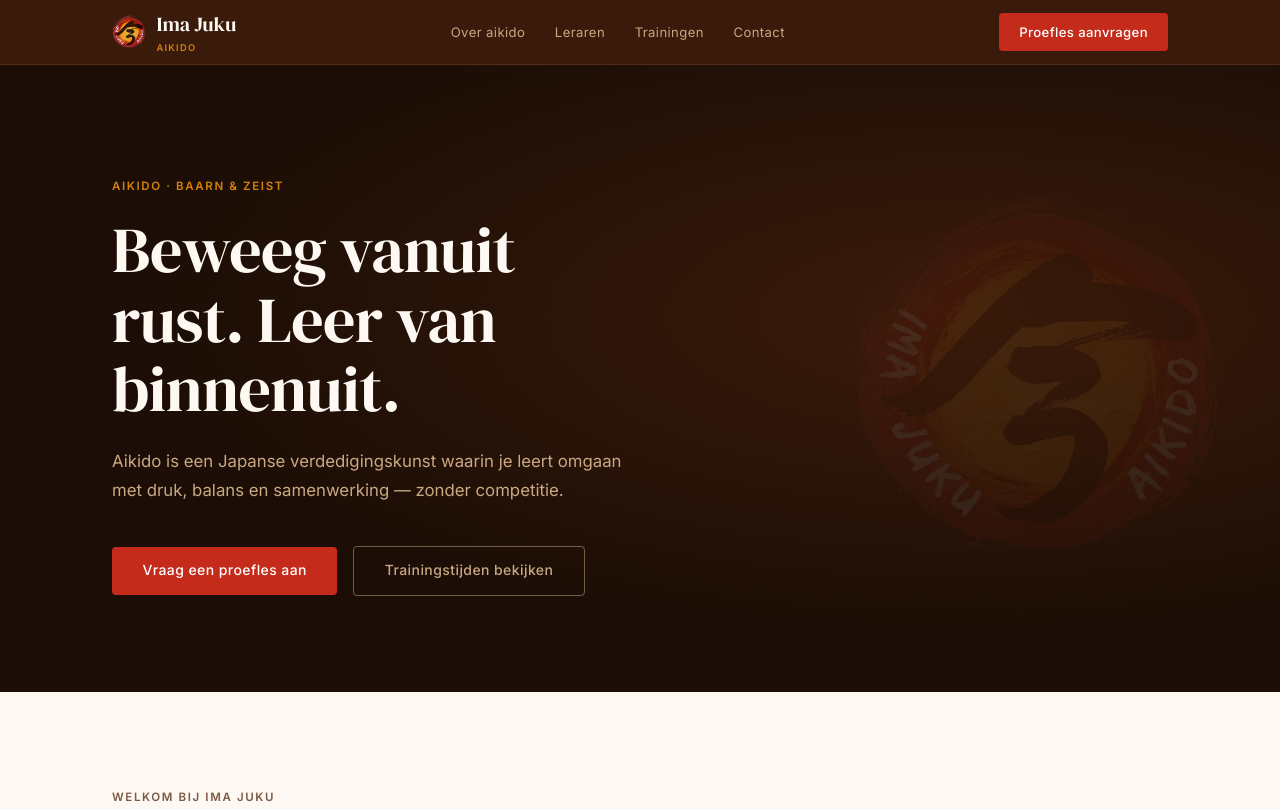
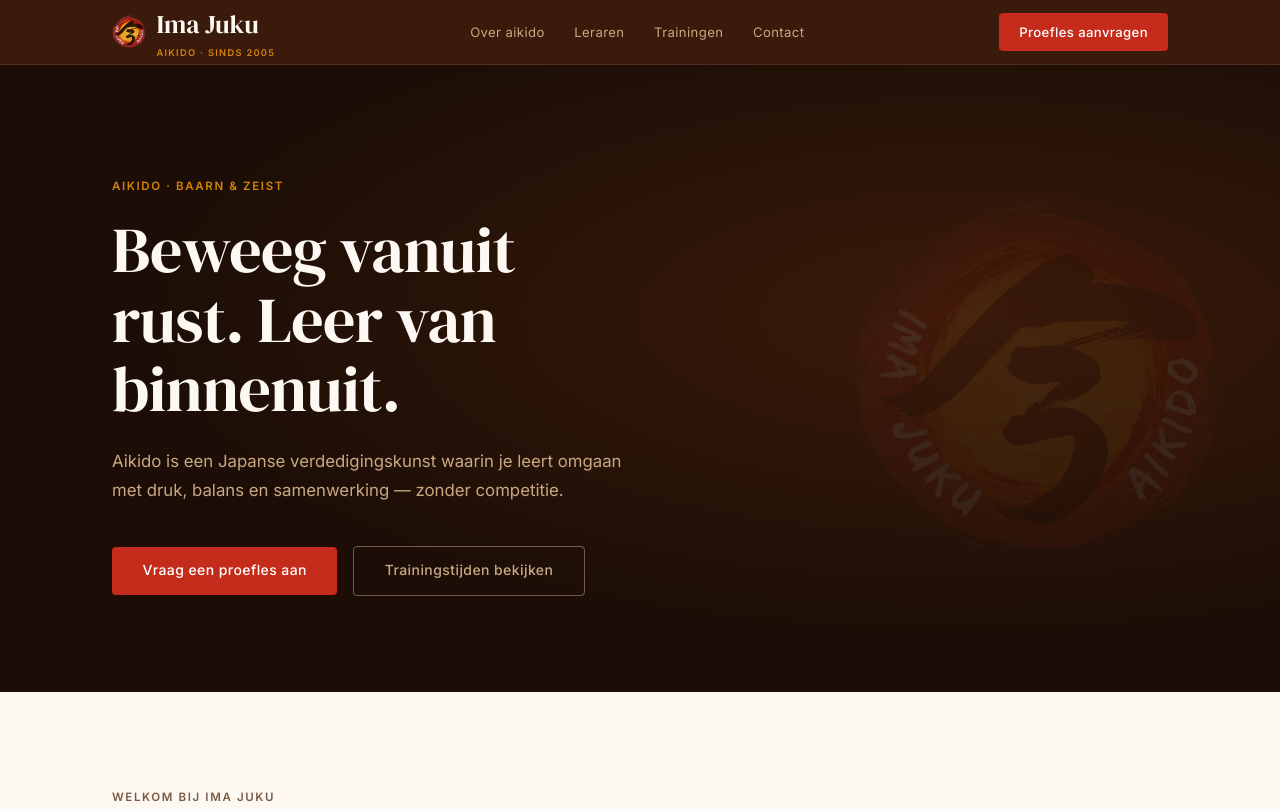
Before and after one commit to arjandevries060967-sketch/ima-juku-website-2026, a plain HTML site: page index.html in a window 1280 px wide. Shown: the top 809 px of the page. Drawn offline with Linux system fonts and the light colour scheme.

Commit message:
style: nav-titel groter, subtekst naar 'Aikido · sinds 2005'

```diff
--- a/index.html
+++ b/index.html
@@ -116,7 +116,7 @@
 
   .nav-logo {
     font-family: var(--font-serif);
-    font-size: 1.25rem;
+    font-size: 1.6rem;
     color: var(--white);
     text-decoration: none;
     white-space: nowrap;
@@ -702,7 +702,7 @@
     <nav class="nav-inner">
       <a href="/" class="nav-logo">
         <img src="logo ima juku.png" alt="Ima Juku logo">
-        <div>Ima Juku<span>Aikido</span></div>
+        <div>Ima Juku<span>Aikido · sinds 2005</span></div>
       </a>
       <ul class="nav-links">
         <li><a href="/over">Over aikido</a></li>
```
Also changed, not shown: bedankt.html (+1 -1 lines), proefles.html (+1 -1 lines).
